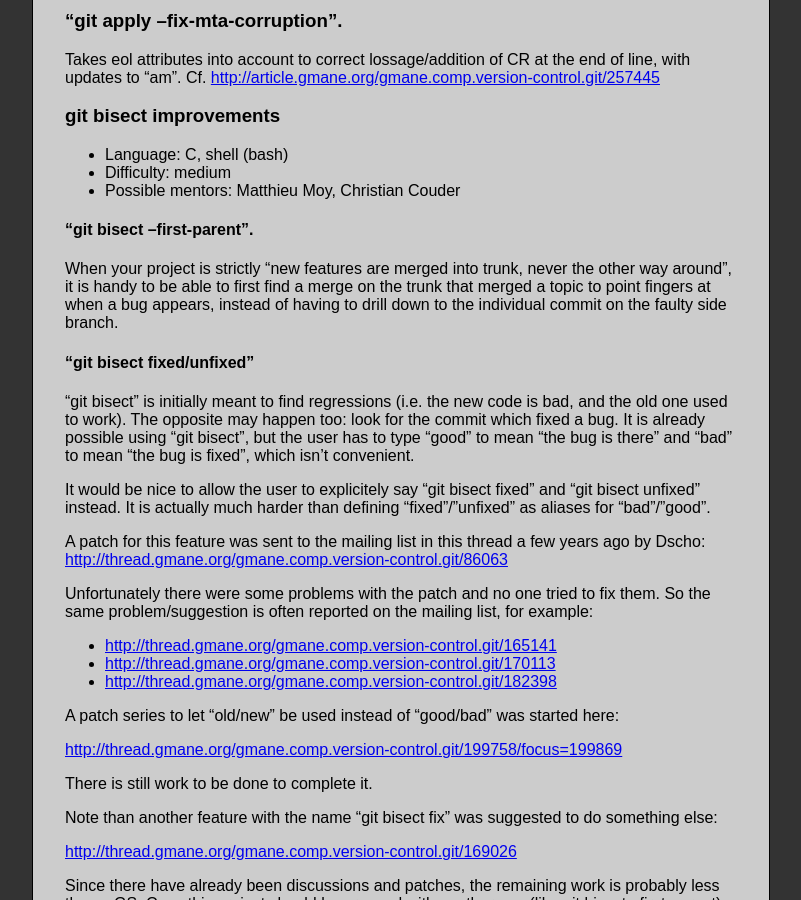
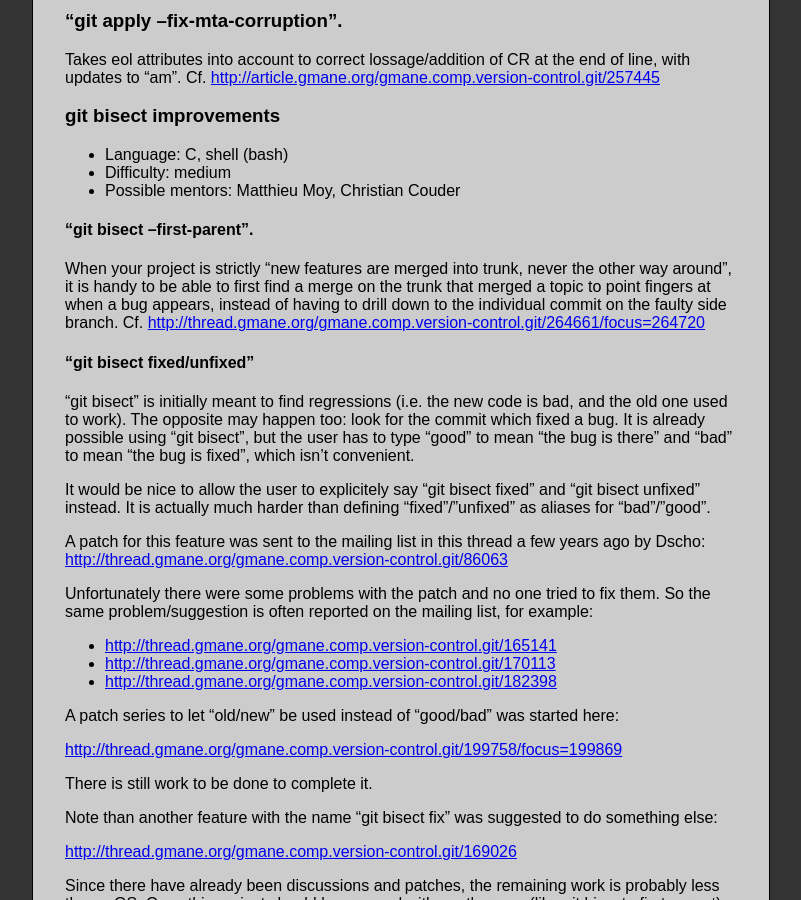
Before and after one commit to git/git.github.io, a Jekyll site: the page built from SoC-2015-Ideas.md, in a window 1280 px wide and 900 px high, scrolled down 427 px. Shown: the whole window, without its empty margins (308-1109 px from the left). Built offline with Jekyll 4.4.1, drawn with Linux system fonts in a browser that asks for light colours; Markdown is read by kramdown in place of the engine named in the settings.

Commit message:
soc-2015-ideas: add reference for `bisect --first-parent`
I may have accidentally done the first part of the project.
Oops.

```diff
--- a/SoC-2015-Ideas.md
+++ b/SoC-2015-Ideas.md
@@ -44,7 +44,7 @@ When your project is strictly "new features are merged into trunk,
 never the other way around", it is handy to be able to first find
 a merge on the trunk that merged a topic to point fingers at when
 a bug appears, instead of having to drill down to the individual
-commit on the faulty side branch.
+commit on the faulty side branch. Cf.  <http://thread.gmane.org/gmane.comp.version-control.git/264661/focus=264720>
 
 #### "git bisect fixed/unfixed"
 
```
